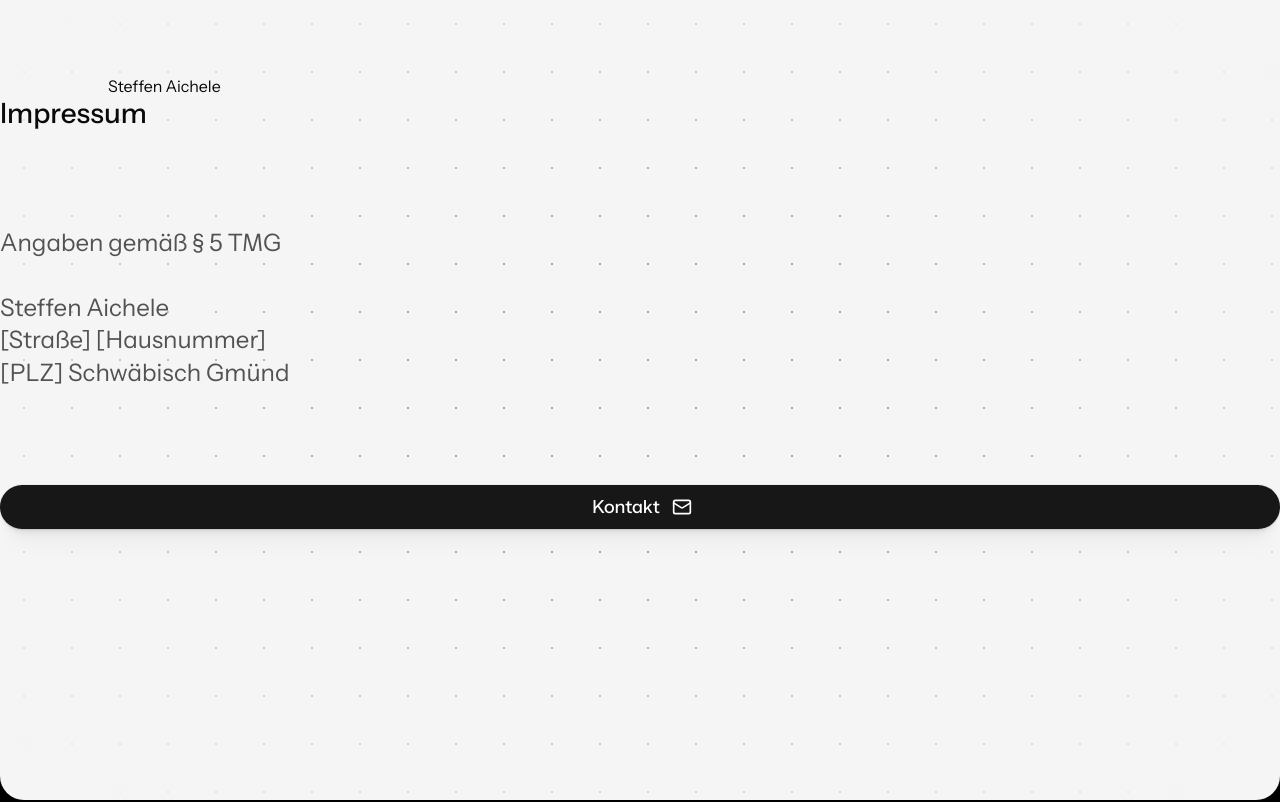
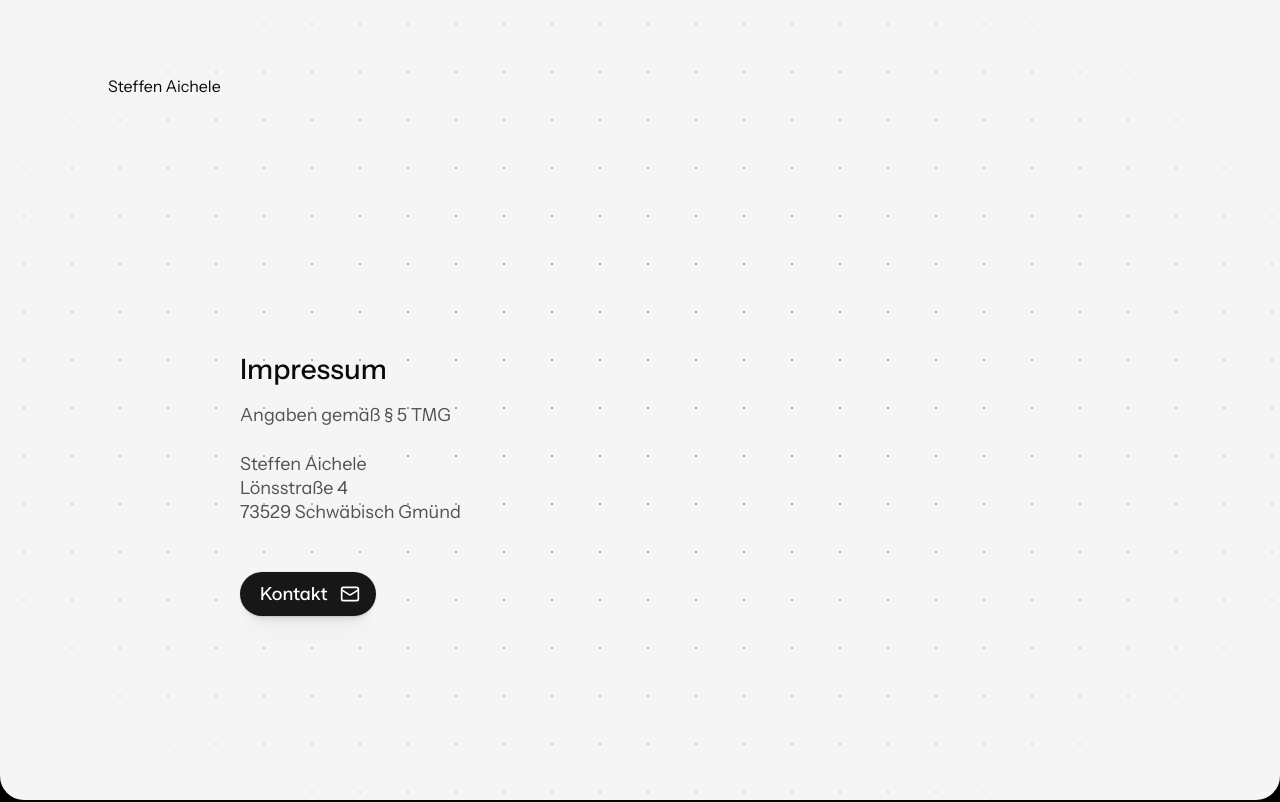
Before and after one commit to steffenaichele/portfolio, a Next.js app: page /imprint in a window 1280 px wide. Shown: the top 802 px of the page. Built offline with nearby package versions, Linux system fonts and the light colour scheme; what @toolwind/corner-shape would draw is missing.

Commit message:
fix: change rows

```diff
--- a/src/app/components/ProjectsSection.tsx
+++ b/src/app/components/ProjectsSection.tsx
@@ -12,10 +12,10 @@ const slides = [
 const ProjectsSection = () => {
 	return (
 		<section className="layout-grid">
-			<div className="col-start-2 -col-end-2 row-start-2 row-end-3 ">
+			<div className="col-start-2 -col-end-2 row-start-1 row-end-2 ">
 				<Slideshow slides={slides} />
 			</div>
-			<div className="col-start-3 -col-end-3 row-start-3 row-end-4 flex justify-end">
+			<div className="col-start-3 -col-end-3 row-start-2 row-end-3 flex justify-end">
 				<Button content="iconRight" variant="primary">
 					Projekte ansehen
 					<Icon icon={ArrowRight} />
--- a/src/app/imprint/page.tsx
+++ b/src/app/imprint/page.tsx
@@ -6,23 +6,31 @@ import Button from "../components/Button";
 
 export default function Imprint() {
 	return (
-		<>
-			<h1>Impressum</h1>
-			<p className="p-lg text-(--color-text-tertiary) ">
+		<section className="layout-grid pt-64 px-8">
+			<h1 className="col-start-3 -col-end-3 row-start-1 row-end-2">
+				Impressum
+			</h1>
+			<p className="col-start-3 -col-end-3 row-start-2 row-end-3 p-md text-(--color-text-tertiary) ">
 				Angaben gemäß § 5 TMG <br />
 				<br />
 				Steffen Aichele
 				<br />
-				[Straße] [Hausnummer] <br />
-				[PLZ] Schwäbisch Gmünd
+				Lönsstraße 4 <br />
+				73529 Schwäbisch Gmünd
 			</p>
+			<div className="col-start-3 -col-end-3 row-start-3 row-end-4 pt-8">
 				<Button
 					variant="cta"
 					content="iconRight"
-				onClick={() => navigator.clipboard.writeText(process.env.NEXT_PUBLIC_EMAIL ?? "")}>
+					onClick={() =>
+						navigator.clipboard.writeText(
+							process.env.NEXT_PUBLIC_EMAIL ?? "",
+						)
+					}>
 					Kontakt
 					<Icon icon={Mail} />
 				</Button>
-		</>
+			</div>
+		</section>
 	);
 }
```
Lines whose indentation alone changed are shown as unchanged.
